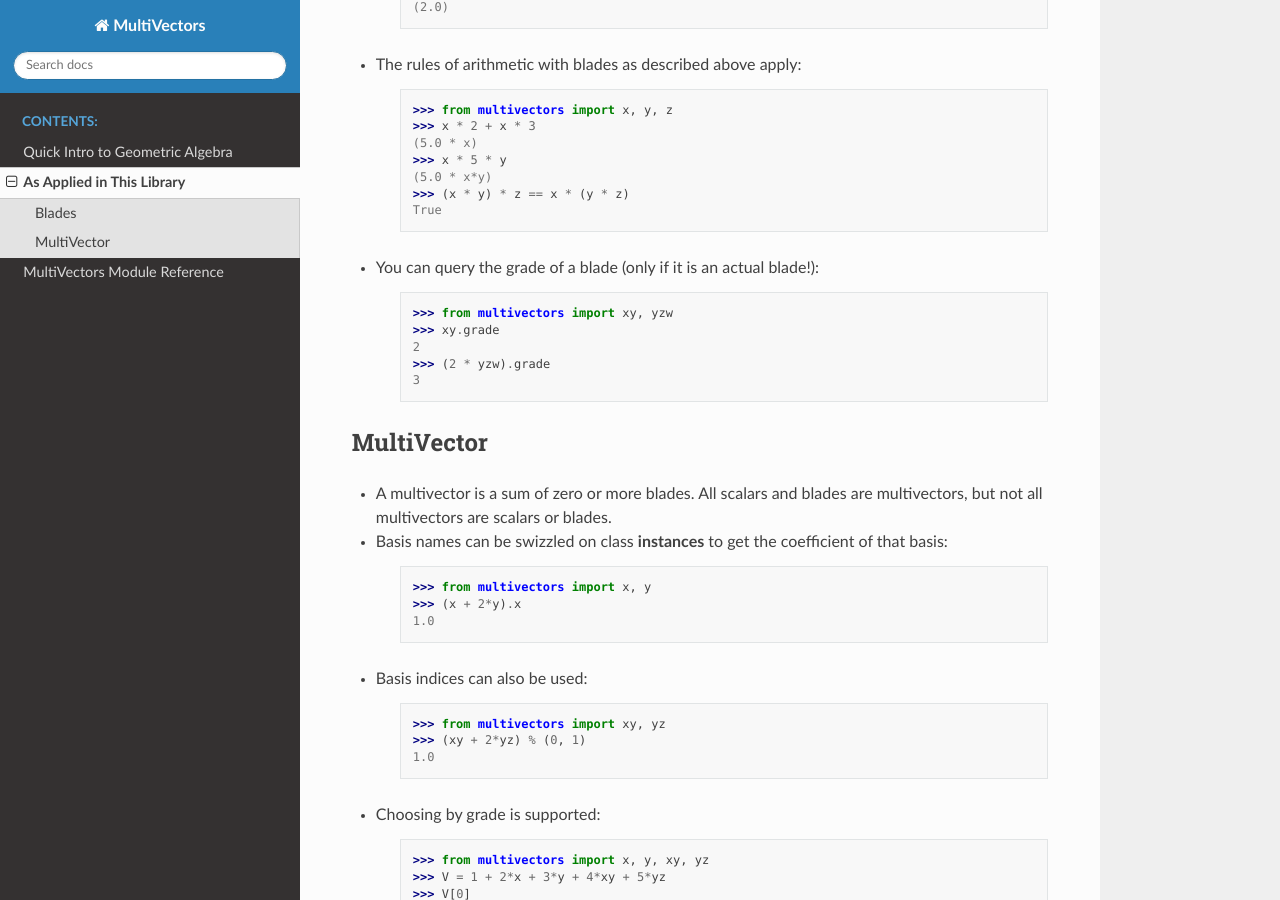
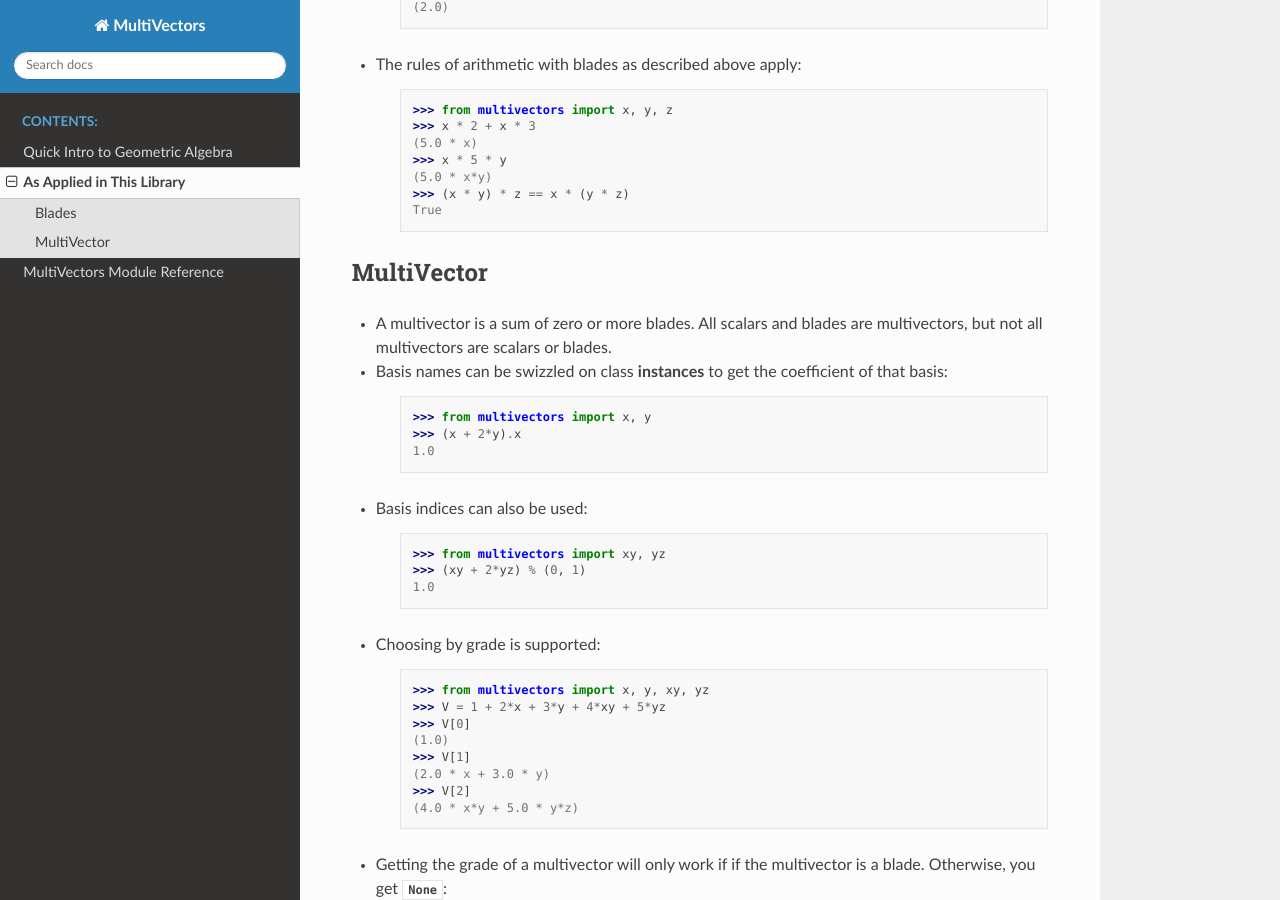
Before and after one commit to Kenny2github/MultiVectors, a Sphinx documentation site: the page built from docs/applied.rst, in a window 1280 px wide and 900 px high, scrolled down 560 px. Built offline with Sphinx 7.4.7 and the Read the Docs theme 2.0.0, drawn with Linux system fonts in a browser that asks for light colours.

Commit message:
docs: Remove duplicate mention of grade

```diff
--- a/docs/applied.rst
+++ b/docs/applied.rst
@@ -38,16 +38,6 @@ Blades
         (5.0 * x*y)
         >>> (x * y) * z == x * (y * z)
         True
-
-* You can query the grade of a blade (only if it is an actual blade!):
-
-    .. code-block:: python
-
-        >>> from multivectors import xy, yzw
-        >>> xy.grade
-        2
-        >>> (2 * yzw).grade
-        3
 
 MultiVector
 -----------
```
